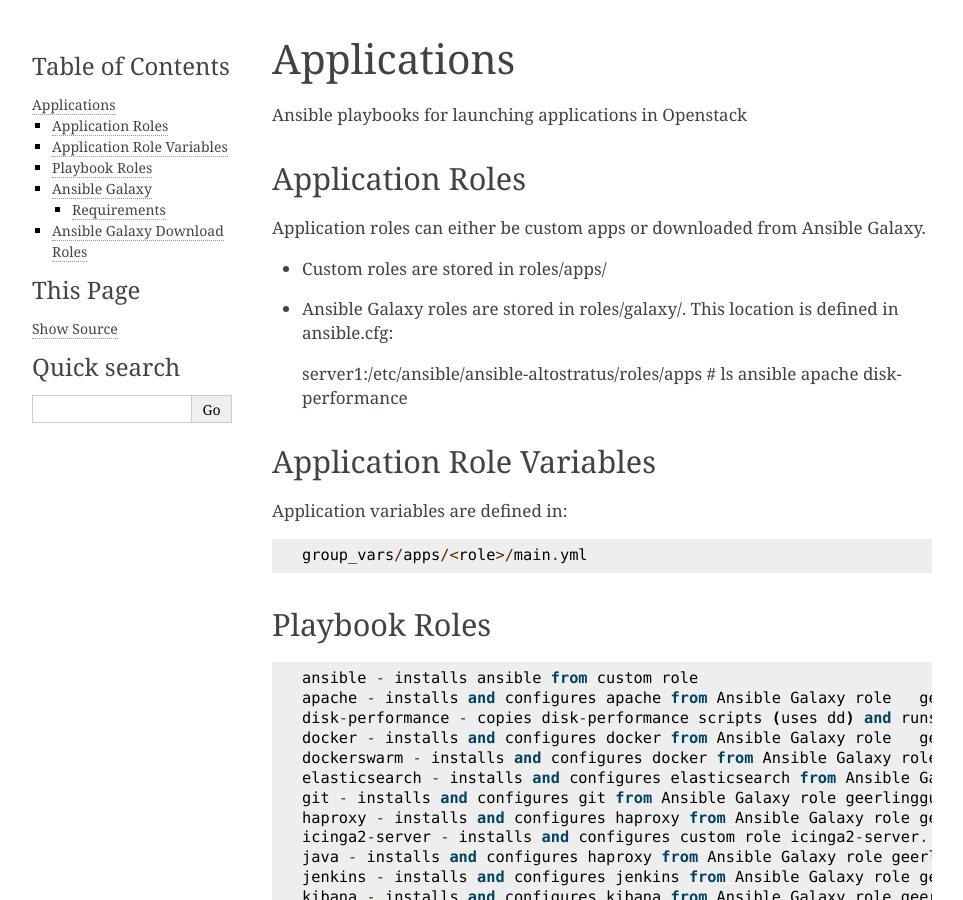
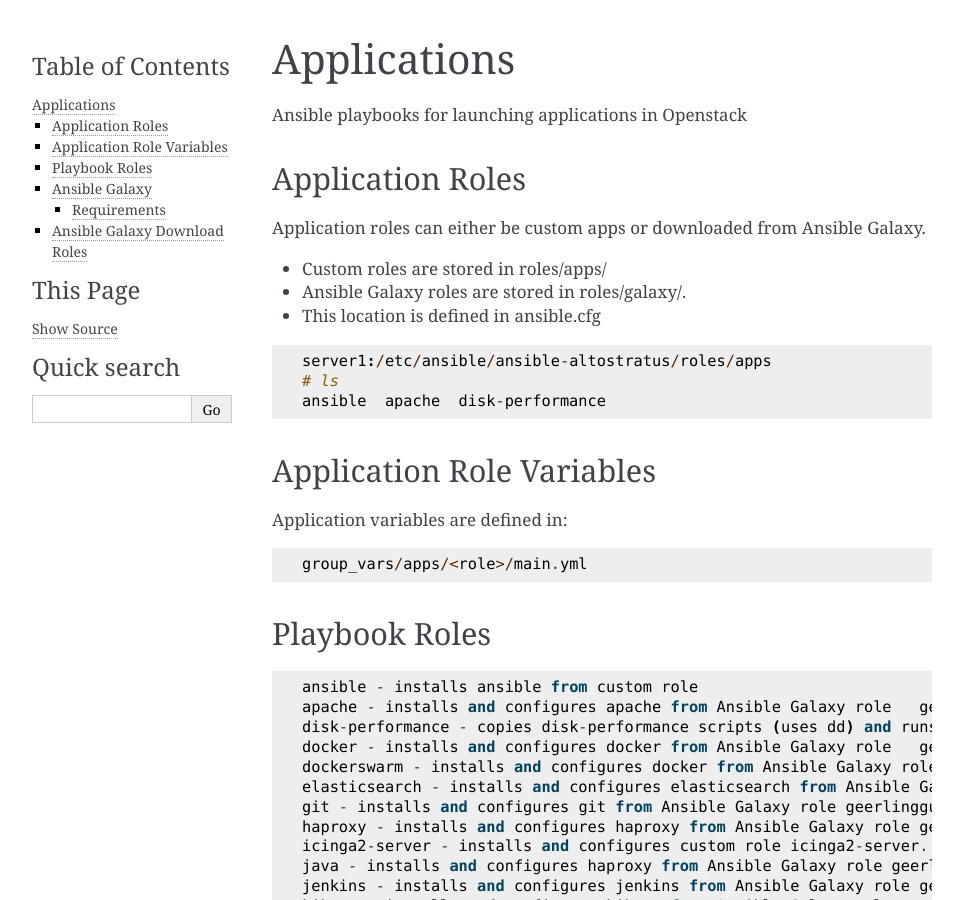
Before and after one commit to bmike78/ansible-altostratus, a Sphinx documentation site: the page built from docs/source/applications.rst, in a window 1280 px wide and 900 px high. Shown: the whole window, without its empty margins (148-1111 px from the left). Built offline with Sphinx 7.4.7, drawn with Linux system fonts in a browser that asks for light colours; formulas are drawn with MathJax 3.

Commit message:
even more documentation fixes

```diff
--- a/docs/source/applications.rst
+++ b/docs/source/applications.rst
@@ -10,7 +10,9 @@
 Application roles can either be custom apps or downloaded from Ansible Galaxy.
 
 - Custom roles are stored in roles/apps/
-- Ansible Galaxy roles are stored in roles/galaxy/.  This location is defined in ansible.cfg::
+- Ansible Galaxy roles are stored in roles/galaxy/.
+- This location is defined in ansible.cfg
+::
 
   server1:/etc/ansible/ansible-altostratus/roles/apps
   # ls
--- a/docs/source/installation.rst
+++ b/docs/source/installation.rst
@@ -5,7 +5,9 @@
 
 Installing Altostratus is easy.
 
-If you have git cloned this repo and folled the advice to create a python virtual environment, then it is mostly installed.
+If you have git cloned this repo and followed the advice to create a python virtual environment, then it is mostly installed.
+::
+  # git clone https://github.com/bmike78/ansible-altostratus.git
 
 Galaxy Roles
 ~~~~~~~~~~~~
```
